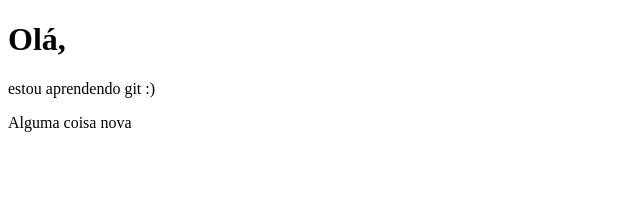
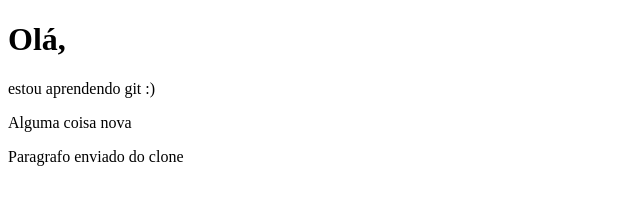
Before and after one commit to luis-m-sousa/testeGit, a plain HTML site: page index.html in a window 1280 px wide. Shown: the whole page, without its empty margins (0-640 px from the left). Drawn offline with Linux system fonts and the light colour scheme.

Commit message:
Enviando parágrafo feito pelo clone

```diff
--- a/index.html
+++ b/index.html
@@ -11,6 +11,7 @@
     <h1>Olá,</h1>
     <p>estou aprendendo git :)</p>
     <p>Alguma coisa nova</p>
+    <p>Paragrafo enviado do clone</p>
 
 </body>
 </html>
```
